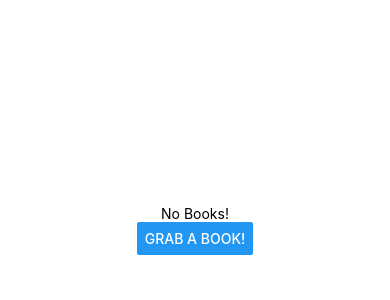
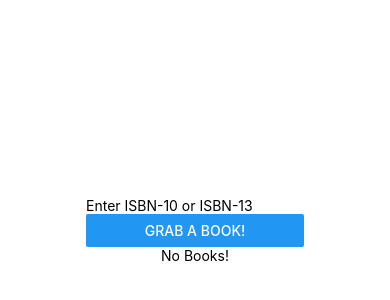
Before and after one commit to EclecticTaco/BookSort, a React Native app: screen / in a window 390 px wide. Shown: the part 192-492 px from the top of the page. Built offline with nearby package versions, Linux system fonts and the light colour scheme.

Commit message:
user able to input ISBN, fetch goodReads API

```diff
--- a/App.js
+++ b/App.js
@@ -1,22 +1,24 @@
-import React, { useState, Component } from 'react';
-import { Button, StyleSheet, Text, View, ActivityIndicator, Image } from 'react-native';
+import React, {Component } from 'react';
+import { Button, StyleSheet,Text, View, } from 'react-native';
 import BookEntry from './src/components/BookEntry'
+import GetBook from './src/components/GetBook'
 
 export default class App extends Component {
   constructor(props) {
     super(props);
     this.state = {
       updated: false,
-      error: false,
       books: [],
     }
 
     this.getBook = this.getBook.bind(this)
   }
+   // 978006093019 isbn 13
+   // 0060930217 isbn 10
 
-
-   getBook() {
-    return fetch('https://openlibrary.org/api/books?bibkeys=ISBN:9780060930219&jscmd=data&format=json')
+   getBook(params) {
+     console.log('fetched')
+    return fetch(`https://openlibrary.org/api/books?bibkeys=ISBN:${params}&jscmd=data&format=json`)
     .then((response) => response.json())
     .then((book) => {
       let ISBN = '';
@@ -28,6 +30,7 @@ export default class App extends Component {
         books:[...this.state.books, temp],
         updated: true,
       })
+      // console.log(this.state.books)
     })
     .catch((error) => {
       console.log(error);
@@ -39,13 +42,12 @@ export default class App extends Component {
       if (!updated) {
         return (
           <View style={styles.main}>
+            <GetBook getBook={this.getBook} />
+            <View>
               <Text>
                 No Books!
               </Text>
-          <Button
-          onPress={this.getBook}
-          title="Grab a book!"
-          />
+            </View>
           </View>
         )
       } else {
@@ -53,6 +55,8 @@ export default class App extends Component {
         // const ISBN = 'ISBN:9780060930219'
         // const cover = JSON.stringify(book[ISBN].cover.large)
         return (
+          <View>
+            <GetBook getBook={this.getBook} />
             <View style={styles.main}>
               {this.state.books.map((book) => {
                 const ISBN = book[0];
@@ -60,12 +64,9 @@ export default class App extends Component {
                 const author = bookInfo[ISBN].authors[0].name;
                 const title = bookInfo[ISBN].title
                 // const description = bookInfo[ISBN].details.description
-            return <BookEntry author={author} title={title} />
+                return <BookEntry key={ISBN} author={author} title={title} />
               })}
-          <Button
-          onPress={this.getBook}
-          title="Grab a book!"
-          />
+            </View>
           </View>
         )
       }
@@ -81,16 +82,8 @@ const styles = StyleSheet.create({
     alignItems: 'center',
     justifyContent: 'center',
   },
-  cover: {
-    width: 50,
-    height: 50,
-  },
-  second: {
-    flex: 2,
-    alignItems: 'center',
-    justifyContent: 'center',
-    width: 50,
-    height: 50,
+  input: {
+    height: 40,
   }
 })
 
--- a/src/components/BookEntry.js
+++ b/src/components/BookEntry.js
@@ -1,5 +1,5 @@
-import React, { useState, Component } from 'react';
-import { Button, StyleSheet, Text, View, ActivityIndicator, Image } from 'react-native';
+import React, {} from 'react';
+import {Text, View, } from 'react-native';
 
 export default function BookEntry({author, title}) {
     return (
--- /dev/null
+++ b/src/components/GetBook.js
@@ -0,0 +1,37 @@
+import React, {Component } from 'react';
+import { Button, StyleSheet, Text, View, ActivityIndicator, Image, TextInput } from 'react-native';
+
+export default class App extends Component  {
+    constructor(props) {
+        super(props);
+        this.state = {
+          value: ''
+        }
+        this.onChangeText = this.onChangeText.bind(this);
+    }
+
+    onChangeText = (value) => {
+        this.setState({value})
+    }
+    render() {
+        return (
+            <View>
+                <View>
+                    <TextInput
+                    placeholder= 'Enter ISBN-10 or ISBN-13'
+                    onChangeText= {this.onChangeText}
+                    value= {this.state.value}
+                    defaultValue= {this.state.text}
+                    />
+                </View>
+                <View>
+                <Button
+                onPress={() => {this.props.getBook(this.state.value)}}
+                title="Grab a book!"
+                />
+                </View>
+            </View>
+        )
+
+    }
+}
```
Lines whose indentation alone changed are shown as unchanged.
